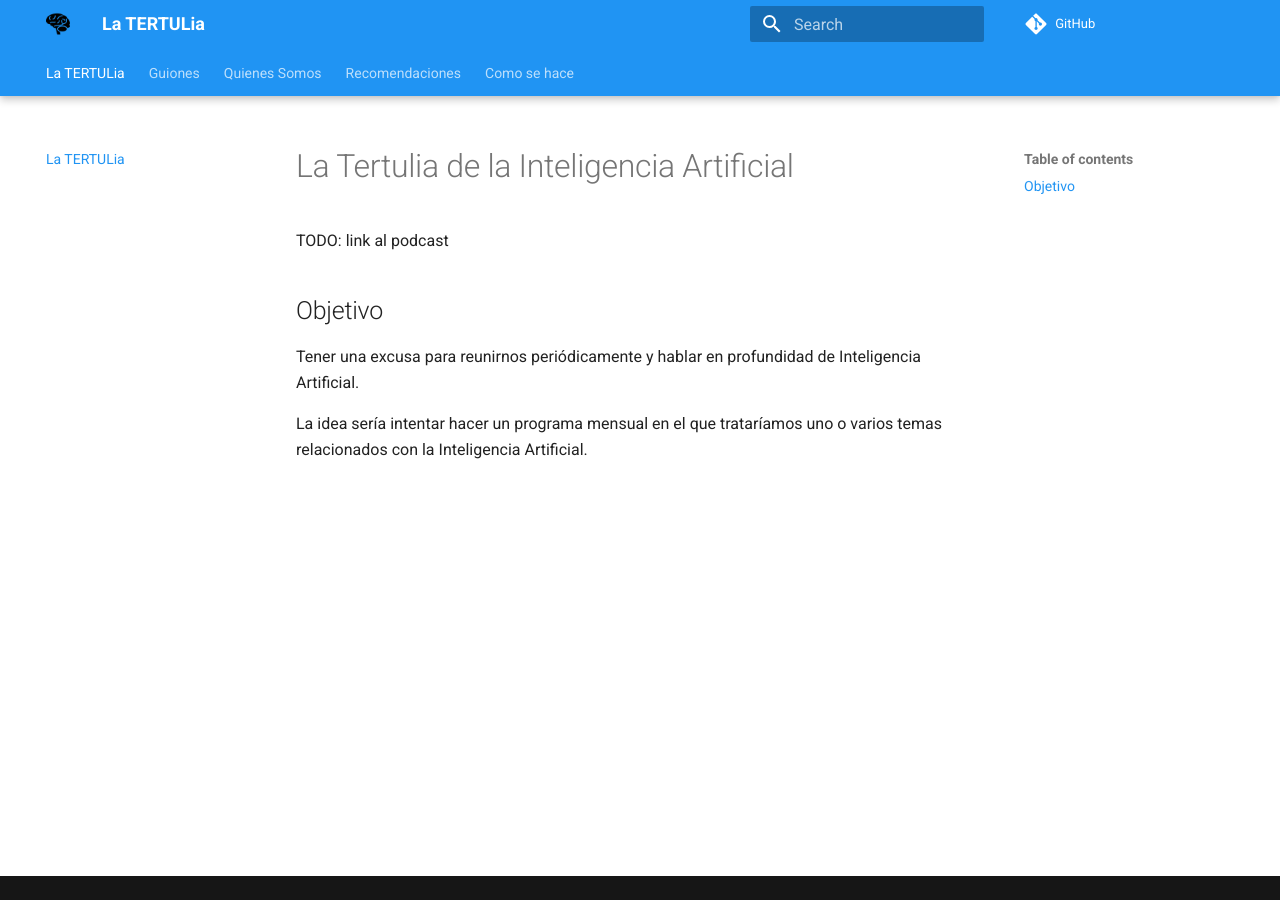
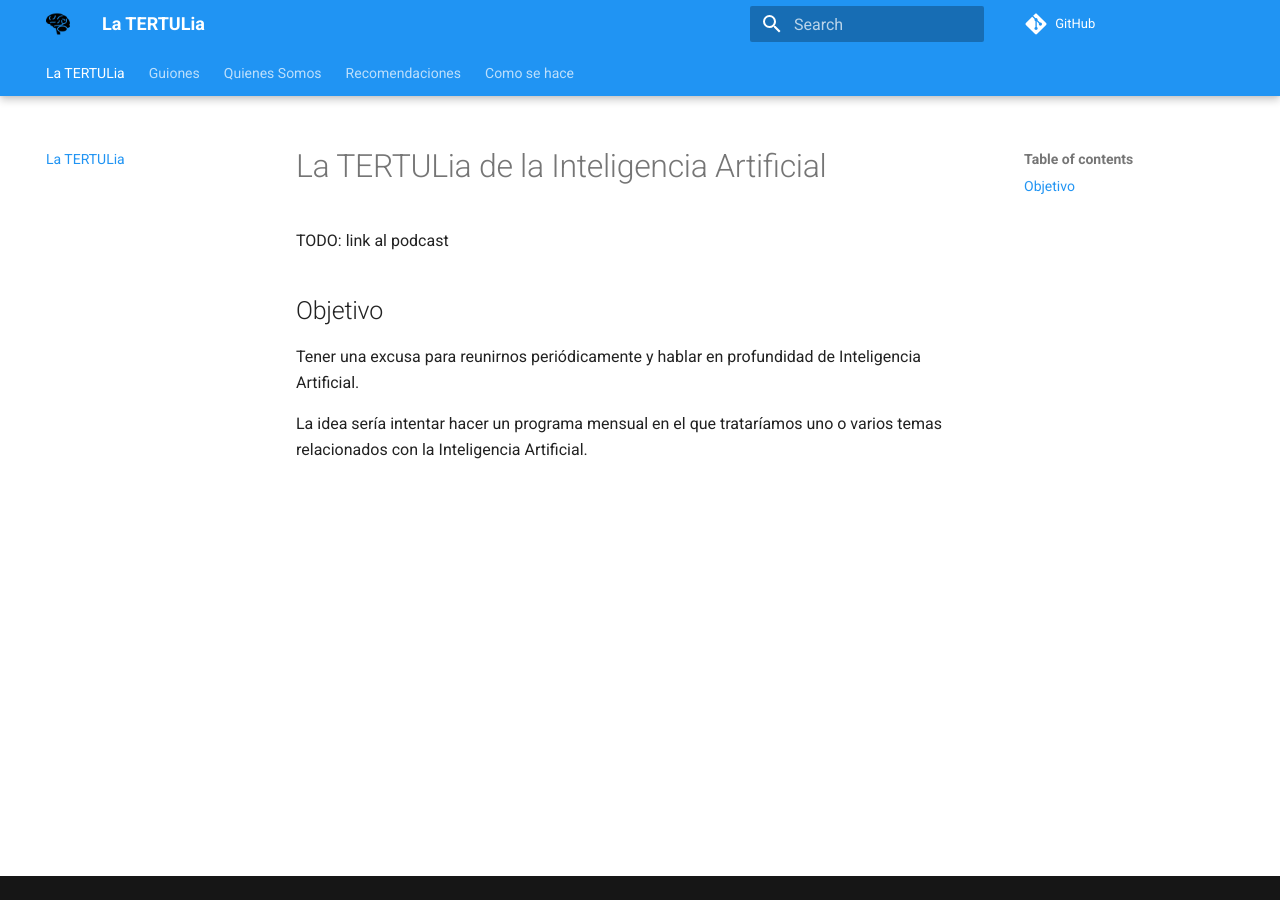
Before and after one commit to ironbar/tertulia_inteligencia_artificial, an MkDocs documentation site: the page built from docs/index.md, in a window 1280 px wide. Built offline with MkDocs 1.6.1 and Material for MkDocs 9.7.7, drawn with Linux system fonts in a browser that asks for light colours; comment, search, counter and statistics services are not loaded.

```diff
--- a/docs/index.md
+++ b/docs/index.md
@@ -1,4 +1,4 @@
-# La Tertulia de la Inteligencia Artificial
+# La TERTULia de la Inteligencia Artificial
 
 TODO: link al podcast
 
```
Also changed, not shown: README.md (+1 -1 lines).
